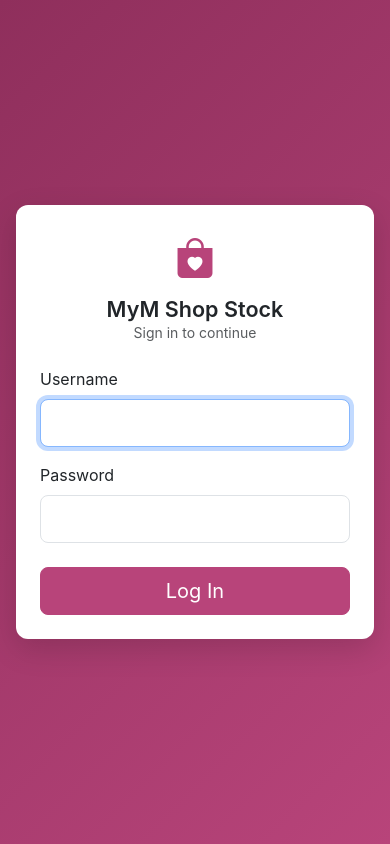
After one commit to yimphaly68/mshop, a Flask app: page /login in a window 390 px wide. The commit adds this page. Run offline with Flask 3, Linux system fonts and the light colour scheme.

Commit message:
Replace Basic Auth popup with a proper login page
HTTP Basic Auth's native browser popup behaves inconsistently on some
mobile browsers. Switches to a session-cookie-based login page instead
(same admin/staff accounts and permissions, same env vars). Session
cookies are Secure by default; SESSION_COOKIE_SECURE=0 can override
for local HTTP testing.

Co-Authored-By: Claude Sonnet 5 <noreply@anthropic.com>

```diff
--- a/app.py
+++ b/app.py
@@ -1,12 +1,12 @@
 import os
 import uuid
-from datetime import date
+from datetime import date, timedelta
 from functools import wraps
 
 import cloudinary
 import cloudinary.uploader
 from dotenv import load_dotenv
-from flask import Flask, Response, g, render_template, request, redirect, url_for, flash
+from flask import Flask, g, render_template, request, redirect, session, url_for, flash
 from sqlalchemy import text
 from werkzeug.security import check_password_hash
 from werkzeug.utils import secure_filename
@@ -29,6 +29,9 @@ if USE_CLOUDINARY:
 app = Flask(__name__)
 app.config["SECRET_KEY"] = os.environ.get("SECRET_KEY", "dev-stock-control-secret")
 app.config["MAX_CONTENT_LENGTH"] = 8 * 1024 * 1024  # 8 MB upload limit
+app.config["SESSION_COOKIE_SECURE"] = os.environ.get("SESSION_COOKIE_SECURE", "1") == "1"
+app.config["SESSION_COOKIE_SAMESITE"] = "Lax"
+app.permanent_session_lifetime = timedelta(days=30)
 app.jinja_env.globals["CURRENCY"] = CURRENCY
 
 os.makedirs(UPLOAD_DIR, exist_ok=True)
@@ -36,8 +39,8 @@ init_db()
 
 
 # ---------------------------------------------------------------------------
-# Auth (HTTP Basic Auth) — set the env vars below to require a login.
-# Left unset, the app runs with no login, same as local development always has.
+# Auth (login page + session cookie) — set the env vars below to require a
+# login. Left unset, the app runs with no login, same as local dev always has.
 # ---------------------------------------------------------------------------
 
 AUTH_USERS = {}  # username -> {"password_hash": ..., "is_admin": bool}
@@ -53,22 +56,33 @@ if os.environ.get("AUTH_STAFF_USERNAME") and os.environ.get("AUTH_STAFF_PASSWORD
     }
 
 
-def _auth_challenge():
-    return Response(
-        "Login required.", 401, {"WWW-Authenticate": 'Basic realm="MyM Shop Stock"'}
-    )
+@app.before_request
+def require_login():
+    if not AUTH_USERS or request.endpoint in ("login", "static"):
+        return  # auth disabled, or this route doesn't need it
+    user = AUTH_USERS.get(session.get("username"))
+    if not user:
+        return redirect(url_for("login", next=request.path))
+    g.username = session["username"]
+    g.is_admin = user["is_admin"]
 
 
-@app.before_request
-def require_login():
-    if not AUTH_USERS:
-        return  # auth disabled (no users configured)
-    auth = request.authorization
-    user = AUTH_USERS.get(auth.username) if auth else None
-    if not user or not check_password_hash(user["password_hash"], auth.password):
-        return _auth_challenge()
-    g.username = auth.username
-    g.is_admin = user["is_admin"]
+@app.route("/login", methods=["GET", "POST"])
+def login():
+    if request.method == "POST":
+        username = request.form.get("username", "")
+        password = request.form.get("password", "")
+        user = AUTH_USERS.get(username)
+        if user and check_password_hash(user["password_hash"], password):
+            session.clear()
+            session.permanent = True
+            session["username"] = username
+            next_url = request.form.get("next", "")
+            if not next_url.startswith("/") or next_url.startswith("//"):
+                next_url = url_for("dashboard")
+            return redirect(next_url)
+        flash("Incorrect username or password.", "danger")
+    return render_template("login.html", next=request.args.get("next", ""))
 
 
 def admin_required(view):
@@ -537,7 +551,8 @@ def reports():
 
 @app.route("/logout")
 def logout():
-    return _auth_challenge()
+    session.clear()
+    return redirect(url_for("login"))
 
 
 if __name__ == "__main__":
--- a/static/css/style.css
+++ b/static/css/style.css
@@ -11,6 +11,31 @@ body {
 
 .app-navbar {
   background: linear-gradient(90deg, var(--brand-dark), var(--brand));
+}
+
+.login-body {
+  background: linear-gradient(135deg, var(--brand-dark), var(--brand));
+  min-height: 100vh;
+  display: flex;
+  align-items: center;
+  justify-content: center;
+}
+
+.login-wrap {
+  width: 100%;
+  max-width: 420px;
+  padding: 1rem;
+}
+
+.login-card {
+  border: none;
+  border-radius: 16px;
+  box-shadow: 0 10px 30px rgba(0,0,0,0.15);
+}
+
+.login-icon {
+  font-size: 2.5rem;
+  color: var(--brand);
 }
 
 .stat-card {
--- /dev/null
+++ b/templates/login.html
@@ -0,0 +1,45 @@
+<!DOCTYPE html>
+<html lang="en">
+<head>
+<meta charset="UTF-8">
+<meta name="viewport" content="width=device-width, initial-scale=1.0">
+<title>Log In · MyM Shop</title>
+<link href="https://cdn.jsdelivr.net/npm/bootstrap@5.3.3/dist/css/bootstrap.min.css" rel="stylesheet">
+<link href="https://cdn.jsdelivr.net/npm/bootstrap-icons@1.11.3/font/bootstrap-icons.css" rel="stylesheet">
+<link href="{{ url_for('static', filename='css/style.css') }}" rel="stylesheet">
+</head>
+<body class="login-body">
+<div class="login-wrap">
+  <div class="card login-card">
+    <div class="card-body p-4 p-sm-5">
+      <div class="text-center mb-4">
+        <div class="login-icon mb-2"><i class="bi bi-bag-heart-fill"></i></div>
+        <h4 class="fw-semibold mb-0">MyM Shop Stock</h4>
+        <div class="text-muted small">Sign in to continue</div>
+      </div>
+
+      {% with messages = get_flashed_messages(with_categories=true) %}
+        {% if messages %}
+          {% for category, message in messages %}
+            <div class="alert alert-{{ category }} py-2" role="alert">{{ message }}</div>
+          {% endfor %}
+        {% endif %}
+      {% endwith %}
+
+      <form method="post">
+        <input type="hidden" name="next" value="{{ next }}">
+        <div class="mb-3">
+          <label class="form-label">Username</label>
+          <input type="text" name="username" class="form-control form-control-lg" autocapitalize="off" autocorrect="off" required autofocus>
+        </div>
+        <div class="mb-4">
+          <label class="form-label">Password</label>
+          <input type="password" name="password" class="form-control form-control-lg" required>
+        </div>
+        <button type="submit" class="btn btn-primary btn-lg w-100">Log In</button>
+      </form>
+    </div>
+  </div>
+</div>
+</body>
+</html>
```
